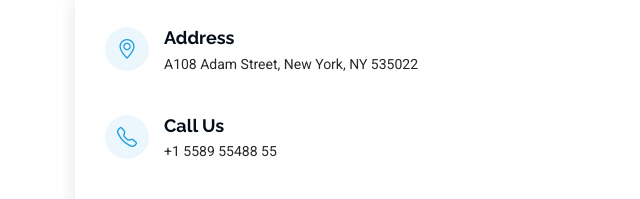
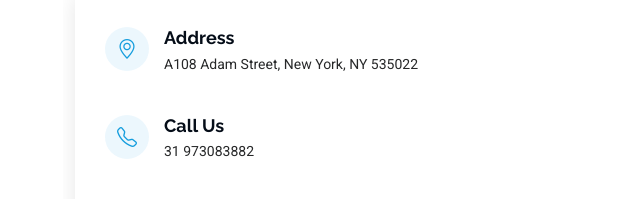
Before and after one commit to isaquecmaia/portfolio, a plain HTML site: page index.html in a window 1280 px wide. Shown: the part 4689-4888 px from the top of the page, 237-877 px from the left. Drawn offline with Linux system fonts and the light colour scheme.

Commit message:
Atualização do número de telefone

```diff
--- a/index.html
+++ b/index.html
@@ -480,7 +480,7 @@
                 <i class="bi bi-telephone flex-shrink-0"></i>
                 <div>
                   <h3>Call Us</h3>
-                  <p>+1 5589 55488 55</p>
+                  <p>31 973083882</p>
                 </div>
               </div><!-- End Info Item -->
 
```
